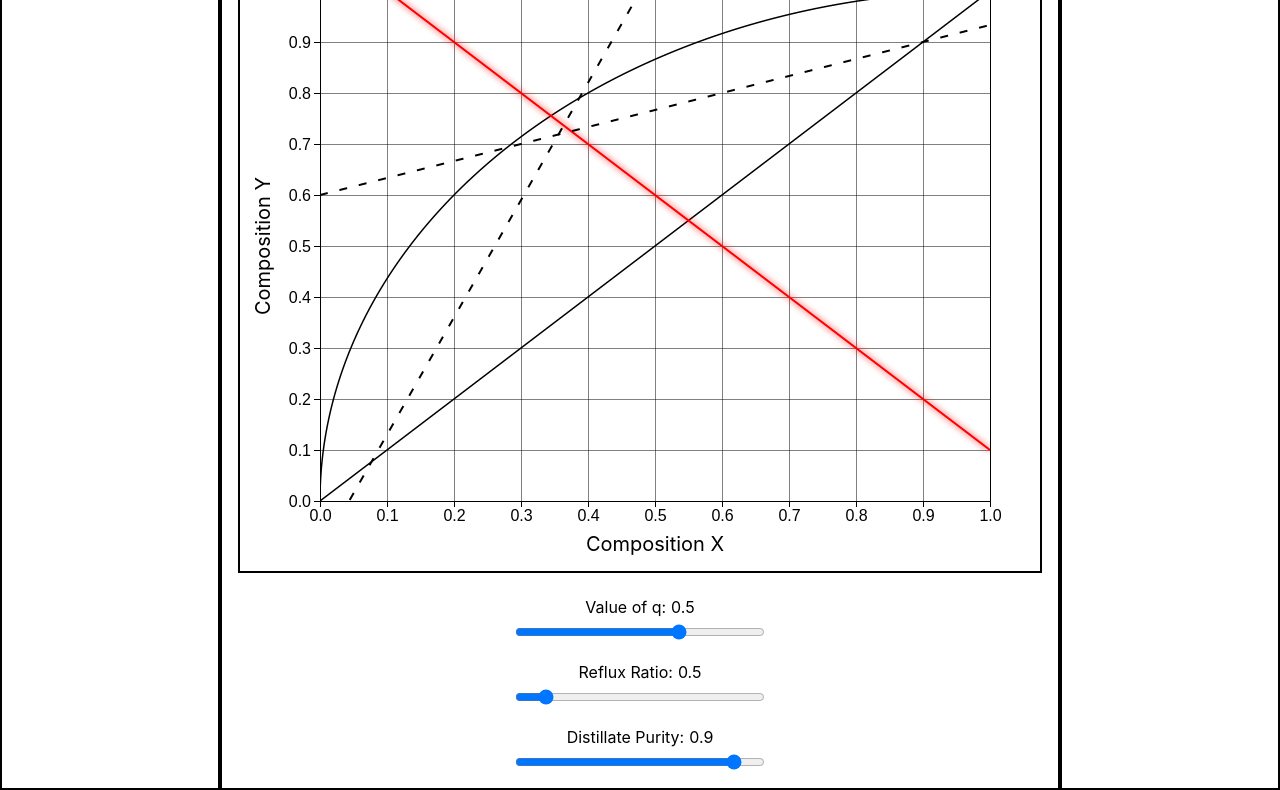
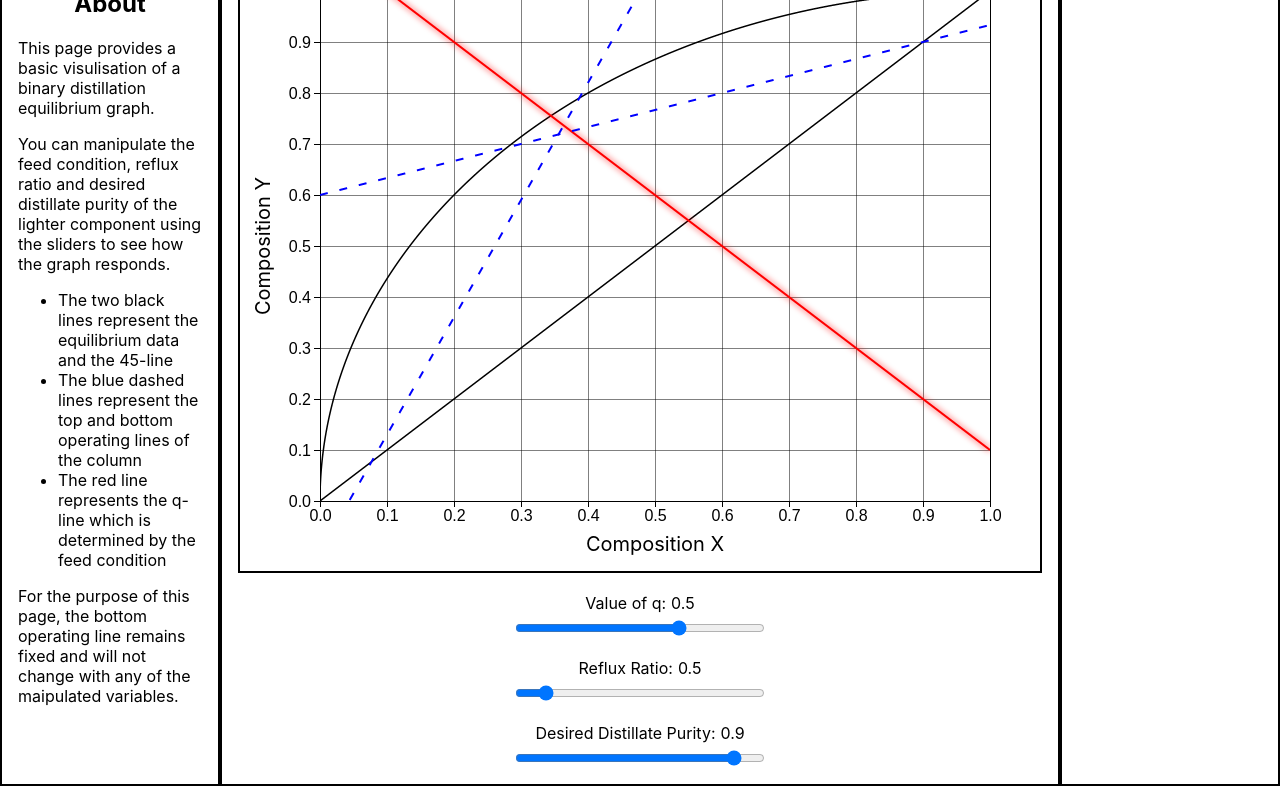
Before and after one commit to Linussgi/interactive-distillation, a plain HTML site: page index.html in a window 1280 px wide. Shown: the part 167-957 px from the top of the page. Drawn offline with nearby package versions, Linux system fonts and the light colour scheme.

Commit message:
added some information

```diff
--- a/index.html
+++ b/index.html
@@ -7,15 +7,36 @@
 </head>
 <body>
     <div class="header">
-        <h1>Binary Distillation Diagram</h1>
+        <h1>Binary Distillation</h1>
     </div>
     <div class="main-container">
 
         <div class="left-section">
-            <!-- Content for the left section -->
+            <div class="center-content">
+                <h2>About</h2>
+            </div>
+
+            <p>
+                This page provides a basic visulisation of a binary distillation equilibrium graph.
+            </p>
+
+            <p>
+            You can manipulate the feed condition, reflux ratio and desired distillate purity of the lighter component using the sliders to see how the graph responds.
+            </p>
+
+            <ul>
+                <li>The two black lines represent the equilibrium data and the 45-line</li>
+                <li>The blue dashed lines represent the top and bottom operating lines of the column</li>
+                <li>The red line represents the q-line which is determined by the feed condition</li>
+            </ul>
+
+            <p>
+                For the purpose of this page, the bottom operating line remains fixed and will not change with any of the maipulated variables.
+            </p>
+
         </div>
 
-        <div class="center-section">
+        <div class="middle-section">
             <div id="chart-container"></div>
             <div id="slider-container">
                 <div class="slider-label">
@@ -35,7 +56,7 @@
 
             <div id="slider-container">
                 <div class="slider-label">
-                    <label for="purity-slider">Distillate Purity:</label>
+                    <label for="purity-slider">Desired Distillate Purity:</label>
                     <span id="purity-value" class="slider-value">0.9</span>
                 </div>
                 <input type="range" min="0" max="1" step="0.01" value="0.9" id="purity-slider" class="slider">
--- a/index.js
+++ b/index.js
@@ -221,7 +221,7 @@ chartArea.append("path")
     .datum(initialData)
     .attr("class", "tol-line")
     .attr("fill", "none")
-    .style("stroke", "black")
+    .style("stroke", "blue")
     .style("stroke-dasharray", "8, 12")
     .attr("stroke-width", 2)
     .attr("d", tolLine);
@@ -231,7 +231,7 @@ chartArea.append("path")
     .datum(initialData)
     .attr("class", "bol-line")
     .attr("fill", "none")
-    .style("stroke", "black")
+    .style("stroke", "blue")
     .style("stroke-dasharray", "8, 12")  // Set the dash pattern (4 units of line, 4 units of gap)
     .attr("stroke-width", 2)
     .attr("d", bolLine);
@@ -302,13 +302,13 @@ function handleSliderInput() {
         .datum(newTolLineData)
         .attr("d", tolLine)
         .style("filter", isGlowing ? "url(#glow)" : "none")
-        .style("stroke", isGlowing ? "red" : "black")
+        .style("stroke", isGlowing ? "red" : "blue")
 };
 
 function findIntersect(equiData, tolData) {
     var minDistance = 2;
 
-    for (let index = 0; index < equiData.length; index++) {
+    for (let index = 0; index < equiData.length - 10; index++) { // Need to prevent code from checking ToL (1,1) intersection at purity == 1 so last 10 indices are a buffer
         var lineDistance = Math.abs(tolData[index].tolVal - equiData[index].equiDataVal);
 
         if (lineDistance < minDistance) {
--- a/styles.css
+++ b/styles.css
@@ -22,7 +22,7 @@ body {
 }
 
 .left-section,
-.center-section,
+.middle-section,
 .right-section {
     flex-grow: 1;
     padding: 1rem;
@@ -33,8 +33,16 @@ body {
     flex-basis: 25%;
 }
 
-.center-section {
+.center-content {
+    text-align: center;
+}
+
+.middle-section {
     flex-basis: 50%;
+}
+
+#chart-container {
+    display: flex;
 }
 
 .right-section {
@@ -90,6 +98,7 @@ body {
     }
 }
 
+/* Apply the animation to the q-line */
 .q-line {
     animation: glowAnimation 2s infinite;
 }
```
